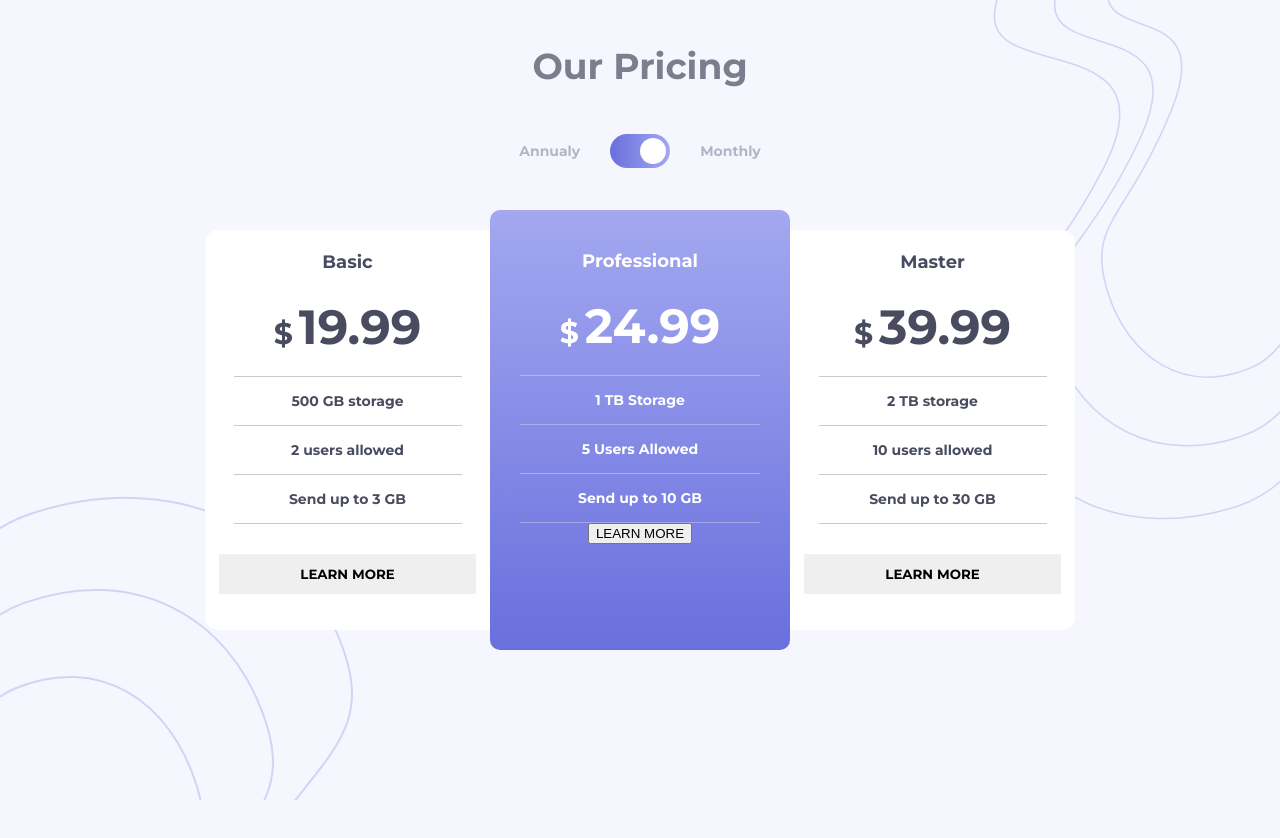
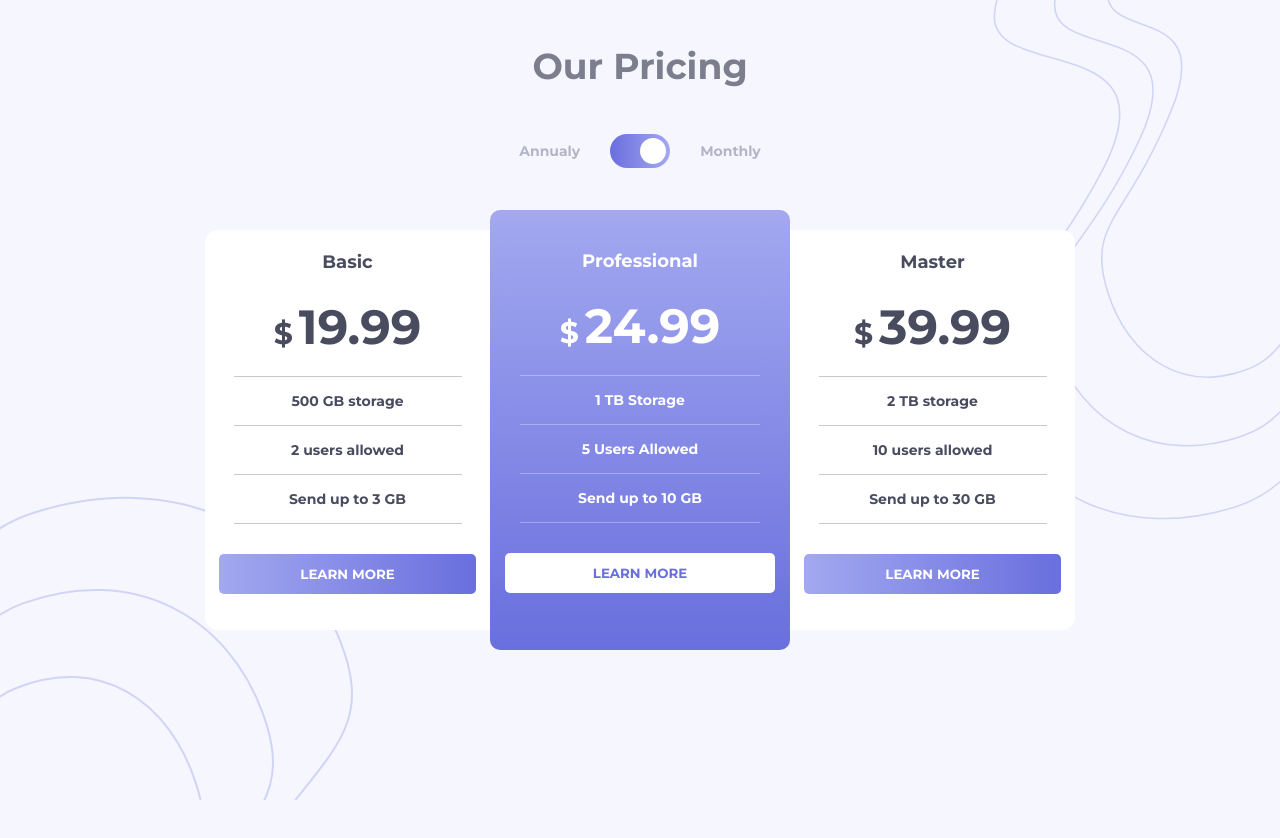
Before and after one commit to rony646/fromentor-pricing-card, a React (Create React App) app: page / in a window 1280 px wide. Shown: the top 838 px of the page. Built offline with nearby package versions, Linux system fonts and the light colour scheme.

Commit message:
removed footer

```diff
--- a/public/index.html
+++ b/public/index.html
@@ -2,7 +2,7 @@
 <html lang="en">
   <head>
     <meta charset="utf-8" />
-    <link rel="icon" href="%PUBLIC_URL%/favicon.ico" />
+    <link rel="icon" href="%PUBLIC_URL%/favicon.png" />
     <meta name="viewport" content="width=device-width, initial-scale=1" />
     <meta name="theme-color" content="#000000" />
     <meta
@@ -26,7 +26,7 @@
       work correctly both with client-side routing and a non-root public URL.
       Learn how to configure a non-root public URL by running `npm run build`.
     -->
-    <title>React App</title>
+    <title>FrontMentor - Pricing component</title>
   </head>
   <body>
     <noscript>You need to enable JavaScript to run this app.</noscript>
--- a/src/App.js
+++ b/src/App.js
@@ -1,4 +1,4 @@
-import React from 'react';
+import React, {useState} from 'react';
 import top from './images/bg-top.svg'
 import bottom from './images/bg-bottom.svg'
 import Button from './Button/Button'
@@ -7,19 +7,40 @@ import PurpleCard from './Cards/PurpleCard'
 import './App.css'
 
 function App() {
+  let [prices, setPrices] = useState({
+    basic: 19.99,
+    professional: 24.99,
+    master: 39.99
+  })
 
+  function handlePrices(event) {
+    if(!event.target.checked) {
+      setPrices({
+        basic: 199.99,
+        professional: 249.99,
+        master: 399.99
+      })
+    } else {
+      setPrices({
+        basic: 19.99,
+        professional: 24.99,
+        master: 39.99
+      })
+    }
+  }
   return (
     <div className="App">
+
         <span id='top'><img src={top} alt='bg-top'></img></span>
         <span id='bottom'><img src={bottom} alt='bg-bottom'></img></span>
 
-        <Button />
+        <Button set={handlePrices}/>
 
         <div className="cards-box">
           <WhiteCard
             classes="white-card border-left"
             category="Basic"
-            price={19.99}
+            price={prices.basic}
             storage="500 GB"
             users={2}
             upload="3 GB"/>
@@ -27,18 +48,19 @@ function App() {
           <PurpleCard
             title="Professional"
             category="Professional"
-            price={24.99}
+            price={prices.professional}
             storage="1 TB"
             users={5}
             upload="10 GB"/>
           <WhiteCard
             classes="white-card border-right"
             category="Master"
-            price={39.99}
+            price={prices.master}
             storage="2 TB"
-            users={10}
-            upload="30 GB"/>
+            upload="30 GB"
+            users={10}/>
         </div>
+
     </div>
   );
 }
--- a/src/Button/Button.js
+++ b/src/Button/Button.js
@@ -1,14 +1,14 @@
 import React from 'react';
 import './Button.css';
 
-function Button() {
+function Button(props) {
     return(
         <div className="toggle-container">
           <h1>Our Pricing</h1>
           <div className="title-box">
             <span>Annualy</span>
             <label className="switch">
-                <input type="checkbox" onChange={(e) => console.log(e.target.checked)} defaultChecked/>
+                <input type="checkbox" onChange={(e) => props.set(e)} defaultChecked/>
                 <span className="slider round"/>
             </label>
             <span>Monthly</span>
--- a/src/Cards/Cards.css
+++ b/src/Cards/Cards.css
@@ -81,16 +81,57 @@
     padding: 15px 0px 15px 0px;
     font-size: 14px;
   }
-
-  .purple-button {
+  .white-button {
     font-family: 'Montserrat';
-    background-image: linear-gradient(to right  hsl(236, 72%, 79%) hsl(237, 63%, 64%));
+    color: #696fdd;
+    background-color: #fff;
+    border-radius: 5px;
     height: 40px;
     width: 90%;
     position: relative;
     top: 30px;
     outline: none;
     border: none;
+  }
+  .white-button:hover {
+    background-color: #696fdd;
+    border: 1px solid #fff;
+    color: #fff;
+    transition: 0.2s;
+  }
+
+  .white-button:active {
+    background-color: #696fdd;
+    border: 1px solid #fff;
+    color: #fff;
+    transition: 0.2s;
+  }
+
+  .purple-button {
+    font-family: 'Montserrat';
+    color: #fff;
+    background-image: linear-gradient(to right, #a3a8f0, #696fdd);
+    border-radius: 5px;
+    height: 40px;
+    width: 90%;
+    position: relative;
+    top: 30px;
+    outline: none;
+    border: none;
+  }
+
+  .purple-button:hover {
+    background-image: linear-gradient(#fff, #fff);
+    border: 1px solid #696fdd;
+    color: #696fdd;
+    transition: 0.2s;
+  }
+
+  .purple-button:active {
+    background-image: linear-gradient(#fff, #fff);
+    border: 1px solid #696fdd;
+    color: #696fdd;
+    transition: 0.2s;
   }
 
 
```
Also changed, not shown: public/favicon.png (renamed from src/images/favicon-32x32.png), 1 other file (tests, documents, lock files or other folders).
